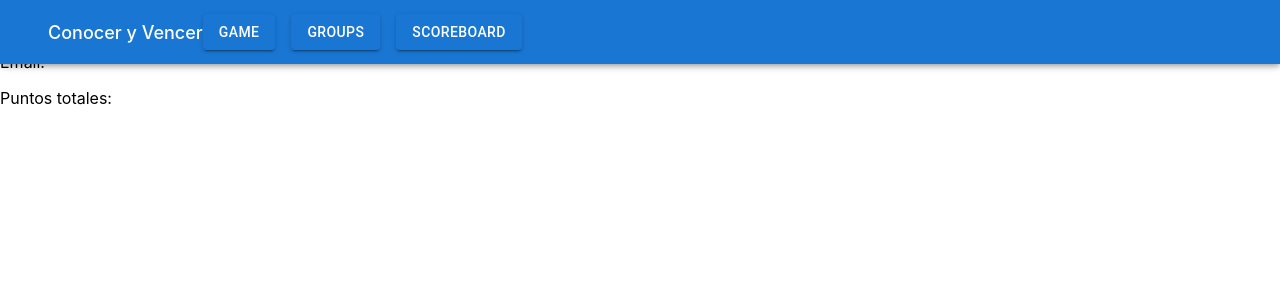
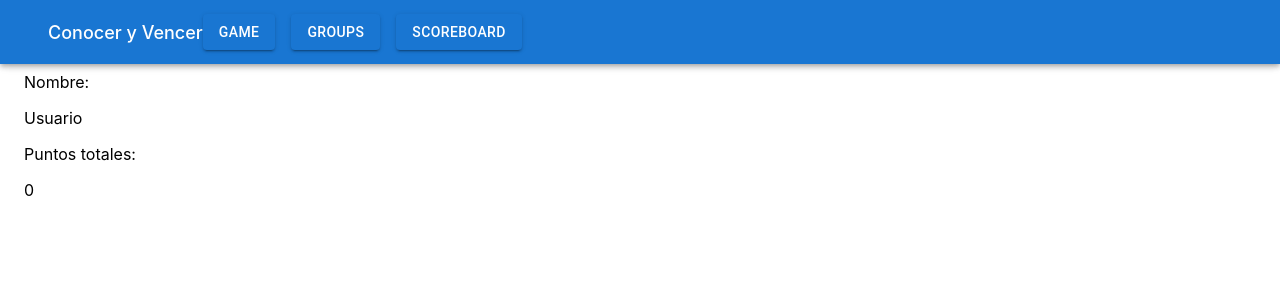
Before and after one commit to Arquisoft/wiq_en2a, a React (Create React App) app in the folder webapp/: page /profile in a window 1280 px wide. Shown: the top 300 px of the page. Built offline with nearby package versions, Linux system fonts and the light colour scheme.

Commit message:
UseContext not updating the data

```diff
--- a/webapp/src/App.tsx
+++ b/webapp/src/App.tsx
@@ -1,12 +1,26 @@
 import { BrowserRouter } from "react-router-dom";
 import { AppRouter } from "./Router";
+import { createContext, useContext, useState } from "react"
+import { User, UserContexType } from "./common/types";
+
+export const UserContext = createContext<UserContexType>({} as UserContexType);
+export const UserData = () => useContext(UserContext);
 
 /** The old code is not in /pages/init/index.tsx and is shown as default */
 function App() {
+  let myUser: User = {
+    name: "Usuario", points: "0", isAuthenticated: false
+  }
+  const [user, setUser] = useState<User>(myUser);
+
+  //const userProviderValue: UserContexType = useMemo(()=>({AuthUser : user, setAuthUser: setUser}), [user, setUser])
+
   return (
-    <BrowserRouter>
-      <AppRouter />
-    </BrowserRouter>
+    <UserContext.Provider value={{AuthUser : user, setAuthUser: setUser}}>
+      <BrowserRouter>
+        <AppRouter />
+      </BrowserRouter>
+    </UserContext.Provider>
   );
 }
 
--- /dev/null
+++ b/webapp/src/common/types.tsx
@@ -0,0 +1,10 @@
+export type User = {
+    name: string;
+    points: string;
+    isAuthenticated: boolean;
+  }
+
+export type UserContexType = {
+    AuthUser: User;
+    setAuthUser: (value: User) => void;
+}
--- a/webapp/src/components/Login.tsx
+++ b/webapp/src/components/Login.tsx
@@ -1,13 +1,18 @@
 // src/components/Login.js
-import  { useState } from 'react';
+import  {  useState } from 'react';
 import axios from 'axios';
 import { Container, Typography, TextField, Snackbar, Button, Stack } from '@mui/material';
 import { useTranslation } from 'react-i18next';
 import { useNavigate } from "react-router-dom";
+import { UserData } from 'src/App';
+import { User } from "../common/types";
+
 
 type ActionProps = {
     goBack:()=> void;
 }
+
+
 
 const Login = (props: ActionProps) => {
   const navigate = useNavigate();
@@ -15,21 +20,28 @@ const Login = (props: ActionProps) => {
   const [username, setUsername] = useState('');
   const [password, setPassword] = useState('');
   const [error, setError] = useState('');
-  const [loginSuccess, setLoginSuccess] = useState(false);
-
+  const { setAuthUser} = UserData();
   const [openSnackbar, setOpenSnackbar] = useState(false);
 
   const apiEndpoint = process.env.REACT_APP_API_ENDPOINT || 'http://localhost:8000';
 
   const loginUser = async () => {
+
     try {
       await axios.post(`${apiEndpoint}/login`, { username, password });
 
+      var user:User = {
+        name: username,
+        points: "10",
+        isAuthenticated: true
+      }
+
+
+      setAuthUser(user);
       // Extract data from the response
 
-      setLoginSuccess(true);
-
       setOpenSnackbar(true);
+      navigate("/game")
     } catch (error) {
       setError(error.response.data.error);
     }
@@ -37,9 +49,8 @@ const Login = (props: ActionProps) => {
 
   const handleCloseSnackbar = () => {
     setOpenSnackbar(false);
-    if(loginSuccess)
-      navigate("/game");
   };
+
 
   return (
     <Container component="main" maxWidth="xs" sx={{ marginTop: 4 }}>
--- a/webapp/src/pages/game/index.tsx
+++ b/webapp/src/pages/game/index.tsx
@@ -1,8 +1,11 @@
 import React from "react";
 import Game from "../../components/Game";
+import { Container } from "@mui/material";
 
 export const GamePage: React.FC<{}> = () => {
   return (
-    <Game/>
+    <Container sx={{ mt: 9 }} maxWidth="xl">
+      <Game/>
+    </Container>
   );
 };
--- a/webapp/src/pages/userProfile/index.tsx
+++ b/webapp/src/pages/userProfile/index.tsx
@@ -1,15 +1,19 @@
 import { useTranslation } from 'react-i18next';
+import { UserData } from 'src/App';
+import { Container } from '@mui/material';
 
 const ProfilePage = () => {
     const { t } = useTranslation();
+    const {AuthUser} = UserData();
     return(
-        <div className="profile">
-            <div className="profile-body">
+        <Container sx={{ mt: 9 }} maxWidth="xl">
+            <div >
                 <p>{t('profile_name')}</p>
-                <p>{t('profile_email')}</p>
+                <p>{AuthUser.name}</p>
                 <p>{t('profile_points')}</p>
+                <p>{AuthUser.points}</p>
             </div>
-        </div>
+        </Container>
     )
 }
 
```
